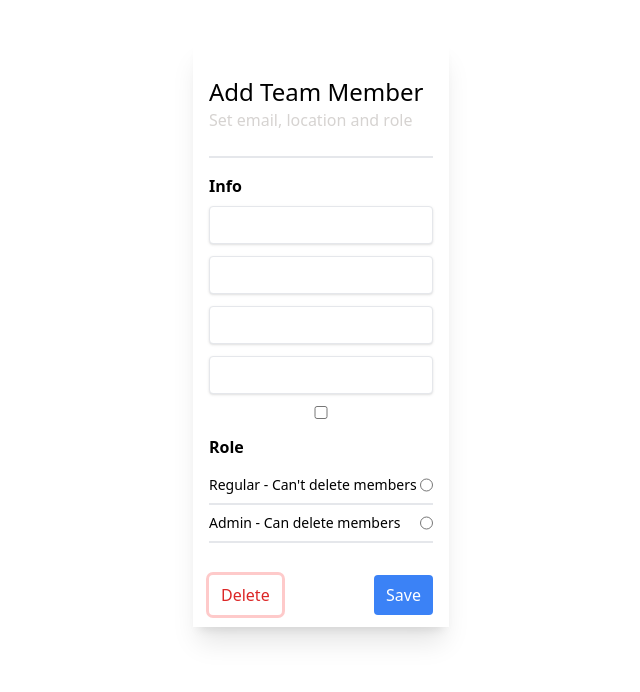
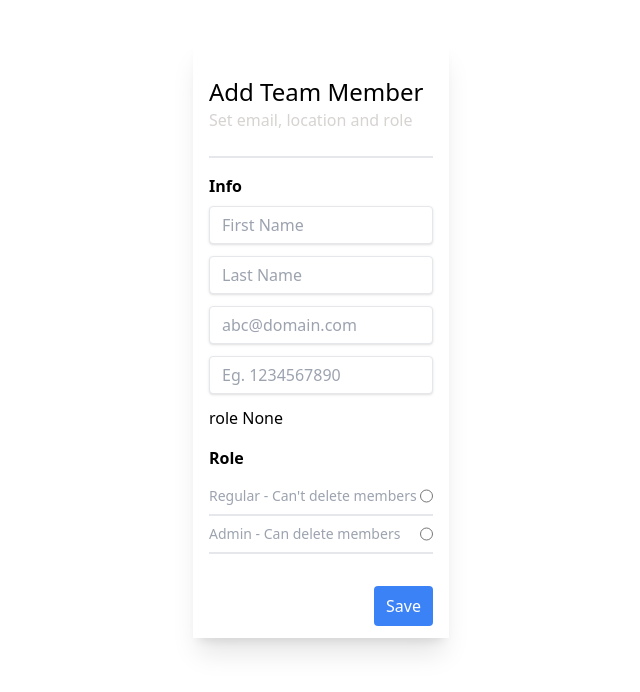
Before and after one commit to kevin3010/instawork, a Django app: page /team/add/ in a window 1280 px wide. Shown: the top 692 px of the page, without its empty margins (319-959 px from the left). Run offline with Django 4.2, Linux system fonts and the light colour scheme; some libraries are stand-ins or nearby versions.

Commit message:
Modified the model and imporved the functionality

```diff
--- a/team_management/team_app/forms.py
+++ b/team_management/team_app/forms.py
@@ -13,7 +13,17 @@
 
         # Add CSS class to form fields
         self.fields['first_name'].widget.attrs['class'] = 'shadow appearance-none border rounded py-2 px-3 text-gray-500 mb-3 leading-tight focus:outline-none focus:shadow-outline'
+        self.fields['first_name'].widget.attrs['placeholder'] = 'First Name'
+
         self.fields['last_name'].widget.attrs['class'] = 'shadow appearance-none border rounded py-2 px-3 text-gray-500 mb-3 leading-tight focus:outline-none focus:shadow-outline'
+        self.fields['last_name'].widget.attrs['placeholder'] = 'Last Name'
+
+
         self.fields['email'].widget.attrs['class'] = 'shadow appearance-none border rounded py-2 px-3 text-gray-500 mb-3 leading-tight focus:outline-none focus:shadow-outline'
+        self.fields['email'].widget.attrs['placeholder'] = 'abc@domain.com'
+
         self.fields['phone_number'].widget.attrs['class'] = 'shadow appearance-none border rounded py-2 px-3 text-gray-500 mb-3 leading-tight focus:outline-none focus:shadow-outline'
+        self.fields['phone_number'].widget.attrs['placeholder'] = 'Eg. 1234567890'
+
         self.fields['role'].widget.attrs['class'] = ''
+        self.fields['role'].widget.attrs['id'] = 'role'
--- a/team_management/team_app/models.py
+++ b/team_management/team_app/models.py
@@ -1,11 +1,17 @@
 from django.db import models
 
 class TeamMember(models.Model):
+
+    ROLE_CHOICES = [
+        ('admin', 'Admin'),
+        ('regular', 'regular'),
+    ]
+
     first_name = models.CharField(max_length=100)
     last_name = models.CharField(max_length=100)
     email = models.EmailField()
     phone_number = models.CharField(max_length=15)
-    role = models.BooleanField(default=False)
+    role = models.CharField(max_length=10, choices=ROLE_CHOICES)
 
     def __str__(self):
         return f"{self.first_name} {self.last_name}"
--- a/team_management/team_app/templates/team_app/team_member_form.html
+++ b/team_management/team_app/templates/team_app/team_member_form.html
@@ -13,8 +13,7 @@
 
 <body>
 
-    <form method="post" enctype="multipart/form-data" class="needs-validation"
-    novalidate>
+    <form method="post" enctype="multipart/form-data" class="needs-validation" novalidate>
 
         {% csrf_token %}
 
@@ -39,38 +38,73 @@
                     <div class="flex flex-col">
 
                         {{ form.first_name }}
+                        {% if form.first_name.errors %}
+                        <div class="invalid-feedback text-sm pl-2 -mt-2 mb-2 text-red-500">{{ form.first_name.errors.0 }}</div>
+                        {% endif %}
+
 
                         {{ form.last_name }}
+                        {% if form.last_name.errors %}
+                        <div class="invalid-feedback text-sm pl-2 -mt-2 mb-2 text-red-500">{{ form.last_name.errors.0 }}
+                        </div>
+                        {% endif %}
 
                         {{ form.email }}
+                        {% if form.email.errors %}
+                        <div class="invalid-feedback text-sm pl-2 -mt-2 mb-2 text-red-500">{{ form.email.errors.0 }}
+                        </div>
+                        {% endif %}
 
                         {{ form.phone_number }}
+                        {% if form.phone_number.errors %}
+                        <div class="invalid-feedback text-sm pl-2 -mt-2 mb-2 text-red-500">{{ form.phone_number.errors.0 }}</div>
+                        {% endif %}
 
-                        {{ form.role }}
+                        {{ form.role.name }}
+
+                        {{ form.role.value }}
+
 
                     </div>
 
                     <div class="w-full text-base pt-4 pb-2 font-semibold"> Role </div>
                     <div class="mb-3">
                         <div class="flex justify-between border-b-2 justify-center">
-                            <label class="text-sm  my-2" for="reg">Regular - Can't delete members</label>
-                            <input type="radio" id="reg" name="role" value="{% if form.role %}true{% endif %}">
+                            <label
+                                class="text-sm  my-2 {% if form.role.value == form.role.field.choices.2.0 %}text-black{% else %}text-gray-400{% endif %}"
+                                for="reg" id="regular">Regular - Can't delete members</label>
+                                <input class="form-check-input" id="reg" type="radio" name="{{ form.role.name }}" value="{{ form.role.field.choices.2.0 }}" {% if form.role.value == form.role.field.choices.2.0 %}checked{% endif %}
+                                onclick="(function(element) { document.getElementById('regular').style.color = 'black'; document.getElementById('admin').style.color = 'gray';  })(this)"
+                                >
                         </div>
 
                         <div class="flex justify-between border-b-2 justify-center">
-                            <label class="text-sm my-2" for="admin">Admin - Can delete members</label>
-                            <input type="radio" id="admin" name="role" value="{% if form.role %}true{% endif %}">
+                            <label
+                                class="text-sm my-2 {% if form.role.value == form.role.field.choices.1.0 %}text-black{% else %}text-gray-400{% endif %}"
+                                for="admin" id="admin">Admin - Can delete members</label>
+                                <input class="form-check-input" id="admin" type="radio" name="{{ form.role.name }}" value="{{ form.role.field.choices.1.0 }}" {% if form.role.value == form.role.field.choices.1.0 %}checked{% endif %}
+                                onclick="(function(element) { document.getElementById('admin').style.color = 'black'; document.getElementById('regular').style.color = 'gray';  })(this)"
+                                >
                         </div>
                     </div>
 
                     <div>
                         <div class="flex justify-between">
-                            <button
+
+                            {% if form.instance.pk %}
+                            <button type="submit" name="delete"
                                 class="text-red-600 outline outline-red-200 rounded px-3 py-2 mb-3 mt-5">Delete</button>
-                            <button type="submit"
+                            <button type="submit" name="save"
                                 class="bg-blue-500 text-white rounded px-3 py-2 mb-3 mt-5">Save</button>
+                            {% else %}
+                            <div class="w-full">
+                                <button type="submit" name="save"
+                                class="bg-blue-500 text-white bg-blue-500 rounded px-3 py-2 mb-3 mt-5 float-right">Save</button>
+                            </div>
+
+                            {% endif %}
+
                         </div>
-
                     </div>
 
                 </div>
@@ -134,4 +168,6 @@
 
 </body>
 
+
+
 </html>
--- a/team_management/team_app/urls.py
+++ b/team_management/team_app/urls.py
@@ -1,6 +1,6 @@
 # team_app/urls.py
 from django.urls import path
-from .views import TeamMemberListView, TeamMemberUpdateView, TeamMemberCreateView
+from .views import TeamMemberListView, TeamMemberUpdateView, TeamMemberCreateView, TeamMemberDeleteView
 
 urlpatterns = [
     path('list/', TeamMemberListView.as_view(), name='team_member_list'),
--- a/team_management/team_app/views.py
+++ b/team_management/team_app/views.py
@@ -1,8 +1,9 @@
 # team_app/views.py
-from django.views.generic import ListView, UpdateView, CreateView
+from django.views.generic import ListView, UpdateView, CreateView, DeleteView
 from .models import TeamMember
 from .forms import TeamMemberForm
 from django.urls import reverse_lazy
+from django.shortcuts import redirect
 
 class TeamMemberListView(ListView):
     model = TeamMember
@@ -14,8 +15,20 @@
     template_name = 'team_app/team_member_form.html'
     success_url = reverse_lazy('team_member_list')
 
+    def form_valid(self, form):
+        if "delete" in self.request.POST:
+            # Handle delete logic here
+            return TeamMemberDeleteView.as_view()(self.request, pk=self.object.pk)
+        else:
+            # Handle save logic here
+            return super().form_valid(form)
+
 class TeamMemberCreateView(CreateView):
     model = TeamMember
     form_class = TeamMemberForm
     template_name = 'team_app/team_member_form.html'
     success_url = reverse_lazy('team_member_list')
+
+class TeamMemberDeleteView(DeleteView):
+    model = TeamMember
+    success_url = reverse_lazy('team_member_list')
```
Also changed, not shown: team_management/team_app/templates/team_app/team_member_list.html (+1 -13 lines), team_management/team_app/migrations/0002_alter_teammember_role.py (added).
